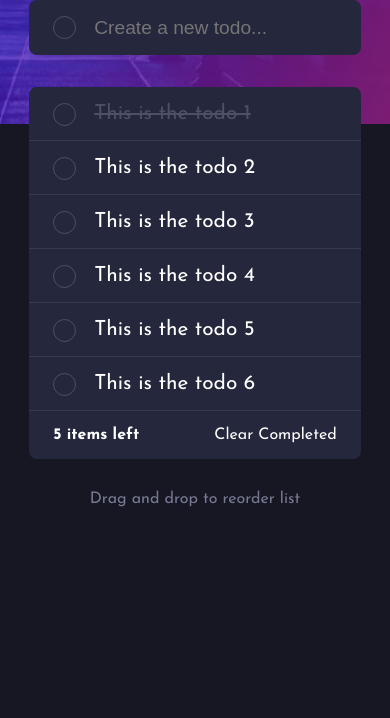
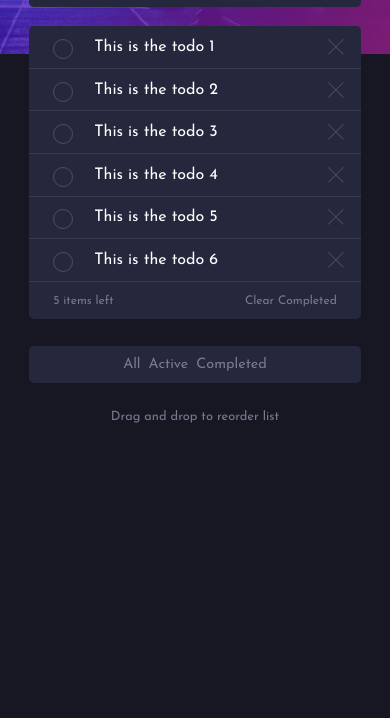
Before and after one commit to timokonkwo/dofest, a plain HTML site: page index.html in a window 390 px wide. Shown: the part 126-844 px from the top of the page. Drawn offline with Linux system fonts and the light colour scheme.

Commit message:
ui completed

```diff
--- a/assets/css/style.css
+++ b/assets/css/style.css
@@ -67,11 +67,11 @@ ul {
 /* container of the todo */
 
 .todo__container {
-    max-width: 600px;
-    row-gap: 2rem;
+    max-width: 450px;
+    row-gap: 1.2rem;
     color: #fff;
     margin: 0 auto;
-    margin-top: -12rem;
+    margin-top: -10rem;
 }
 
 
@@ -87,7 +87,8 @@ ul {
 /* Heading title */
 
 .title {
-    letter-spacing: .9rem;
+    letter-spacing: .83rem;
+    font-size: 1.8rem;
 }
 
 
@@ -109,7 +110,7 @@ ul {
     padding-left: 25px;
     margin-bottom: 12px;
     cursor: pointer;
-    font-size: 22px;
+    font-size: 1rem;
     -webkit-user-select: none;
     -moz-user-select: none;
     -ms-user-select: none;
@@ -134,8 +135,8 @@ ul {
     position: absolute;
     top: 0;
     left: 0;
-    height: 23px;
-    width: 23px;
+    height: 20px;
+    width: 20px;
     /* background-color: #eee; */
     border: 1px solid hsla(236, 33%, 92%, .2);
     border-radius: 5rem;
@@ -172,10 +173,10 @@ ul {
 /* Style the checkmark/indicator */
 
 .container .checkmark:after {
-    left: 7px;
-    top: 3.5px;
-    width: 4px;
-    height: 10px;
+    left: 6px;
+    top: 2px;
+    width: 3px;
+    height: 8px;
     border: solid white;
     border-width: 0 3px 3px 0;
     -webkit-transform: rotate(45deg);
@@ -194,14 +195,23 @@ ul {
     outline: none;
     border: none;
     background: hsl(235, 24%, 19%);
-    font-size: 1.2rem;
+    font-size: 1rem;
     color: #fff;
+}
+
+
+/* delete todo */
+
+#delete-todo {
+    position: absolute;
+    right: 5%;
+    width: 1rem;
 }
 
 .todo,
 .todo__footer,
 .add__todo {
-    padding: 1rem 1.5rem;
+    padding: .8rem 1.5rem;
     column-gap: 1rem;
 }
 
@@ -211,32 +221,44 @@ ul {
 .todo {
     display: flex;
     align-content: center;
-    font-size: 1.3rem;
+    font-size: 1rem;
     border-bottom: 1px solid hsl(237, 14%, 26%);
+    position: relative;
 }
 
 .add__todo,
-.todo__body {
-    border-radius: .5rem;
+.todo__body,
+.categories {
+    border-radius: .3rem;
 }
 
 
 /* Container of the added todo lists */
 
-.todo__body {
-    /* margin-top: -.5rem; */
+.todo__body,
+.categories {
     background-color: var(--todo-bg);
-    overflow: hidden;
 }
 
 .categories {
-    margin-left: 2.5rem;
     column-gap: .5rem;
+    text-align: center;
+    position: absolute;
+}
+
+.todo__footer,
+.categories {
+    font-size: .75rem;
 }
 
 .todo:first-child label:last-child {
     text-decoration: line-through;
     color: hsl(233, 14%, 35%);
+}
+
+.todo__footer-wrapper {
+    position: relative;
+    color: hsl(234, 11%, 52%);
 }
 
 .todo__footer {
@@ -245,7 +267,7 @@ ul {
 
 #items-left,
 #completed {
-    font-weight: bold;
+    /* font-weight: bold; */
     color: var(--dark-gray);
 }
 
@@ -260,6 +282,8 @@ ul {
 .drag__info {
     text-align: center;
     color: hsl(234, 11%, 52%);
+    font-size: .83rem;
+    margin-bottom: 1rem;
 }
 
 
@@ -270,24 +294,55 @@ ul {
 
 @media only screen and (min-width: 768px) {
     .bg__desktop {
-        height: 300px;
+        height: 190px;
     }
+
+    #delete-todo {
+        display: none;
+    }
+
+    .todo:hover #delete-todo {
+        display: inline;
+    }
+    .categories {
+        left: 50%;
+        transform: translateX(-69%);
+        top: .88rem;
+        margin-left: 2.5rem;
+    }
+    .categories p {
+        margin: 0 .4rem;
+    }
+
+
 }
 
 @media only screen and (max-width: 767px) {
     .bg__desktop {
         display: none;
     }
+    .todo__container {
+        margin-top: -8.99rem;
+        /* position: relative; */
+    }
     .bg__mobile {
         display: initial;
-        height: 250px;
+        height: 180px;
     }
     .todo__container {
         width: 85%;
-        margin-top: -12rem;
-        /* padding: 3.5rem 0; */
     }
     .categories {
-        display: none;
+        top: 4rem;
+        padding: .7rem;
+        width: 100%;
+        justify-content: center;
+        font-size: .9rem;
+    }
+    .drag__info {
+        position: relative;
+        top: 4.5rem;
+        font-size: .8rem;
+        margin-bottom: 5rem;
     }
 }
--- a/index.html
+++ b/index.html
@@ -46,6 +46,9 @@
                                 <span class="checkmark"></span>
                             </label>
                         <label>This is the todo 1</label>
+                        <a id="delete-todo">
+                            <img src="assets/img/icon-cross.svg">
+                        </a>
                     </li>
 
                     <li class="todo">
@@ -54,6 +57,10 @@
                                 <span class="checkmark"></span>
                             </label>
                         <label id="todo-title">This is the todo 2</label>
+
+                        <a id="delete-todo">
+                            <img src="assets/img/icon-cross.svg">
+                        </a>
                     </li>
 
                     <li class="todo">
@@ -62,6 +69,10 @@
                                 <span class="checkmark"></span>
                             </label>
                         <label id="todo-title">This is the todo 3</label>
+
+                        <a id="delete-todo">
+                            <img src="assets/img/icon-cross.svg">
+                        </a>
                     </li>
                     <li class="todo">
                         <label class="checkbox__container">
@@ -69,6 +80,10 @@
                                 <span class="checkmark"></span>
                             </label>
                         <label id="todo-title">This is the todo 4</label>
+
+                        <a id="delete-todo">
+                            <img src="assets/img/icon-cross.svg">
+                        </a>
                     </li>
                     <li class="todo">
                         <label class="checkbox__container">
@@ -76,6 +91,10 @@
                                 <span class="checkmark"></span>
                             </label>
                         <label id="todo-title">This is the todo 5</label>
+
+                        <a id="delete-todo">
+                            <img src="assets/img/icon-cross.svg">
+                        </a>
                     </li>
                     <li class="todo">
                         <label class="checkbox__container">
@@ -83,24 +102,34 @@
                                 <span class="checkmark"></span>
                             </label>
                         <label id="todo-title">This is the todo 6</label>
+
+                        <a id="delete-todo">
+                            <img src="assets/img/icon-cross.svg">
+                        </a>
                     </li>
                 </ul>
-                <div class="todo__footer flex">
-                    <div id="items-left">
-                        5 items left
+
+                <div class="todo__footer-wrapper">
+                    <div class="todo__footer flex">
+                        <div id="items-left">
+                            <p>5 items left</p>
+                        </div>
+
+                        <div id="clear-completed">
+                            <p>Clear Completed</p>
+                        </div>
                     </div>
+
                     <div class='categories flex' id="categories">
                         <p id="all">All</p>
                         <p id="active">Active</p>
                         <p id="completed">Completed</p>
                     </div>
-                    <div id="clear-completed">
-                        Clear Completed
-                    </div>
                 </div>
             </div>
-
-            <p class="drag__info">Drag and drop to reorder list</p>
+            <div class="drag__info">
+                <p>Drag and drop to reorder list</p>
+            </div>
         </div>
     </div>
     <script src=" assets/js/ui.js "></script>
@@ -108,3 +137,7 @@
 </body>
 
 </html>
+
+</html>
+
+</html>
```
